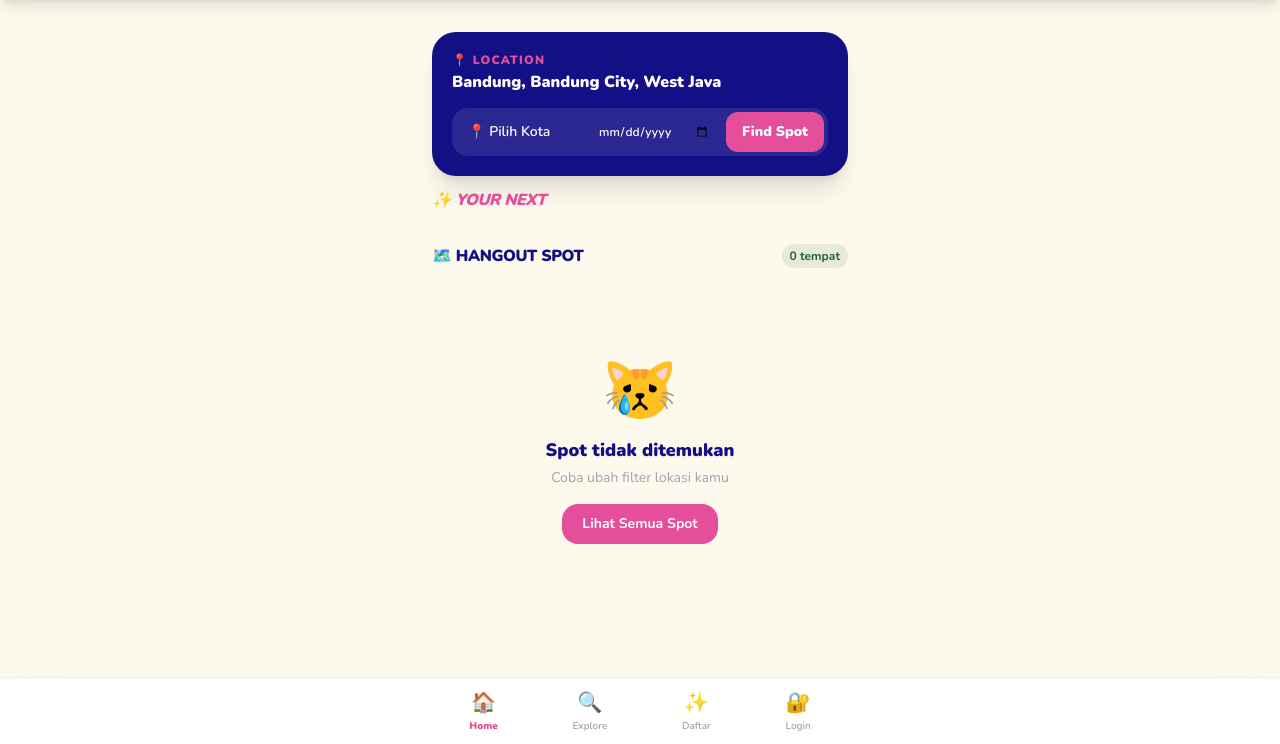
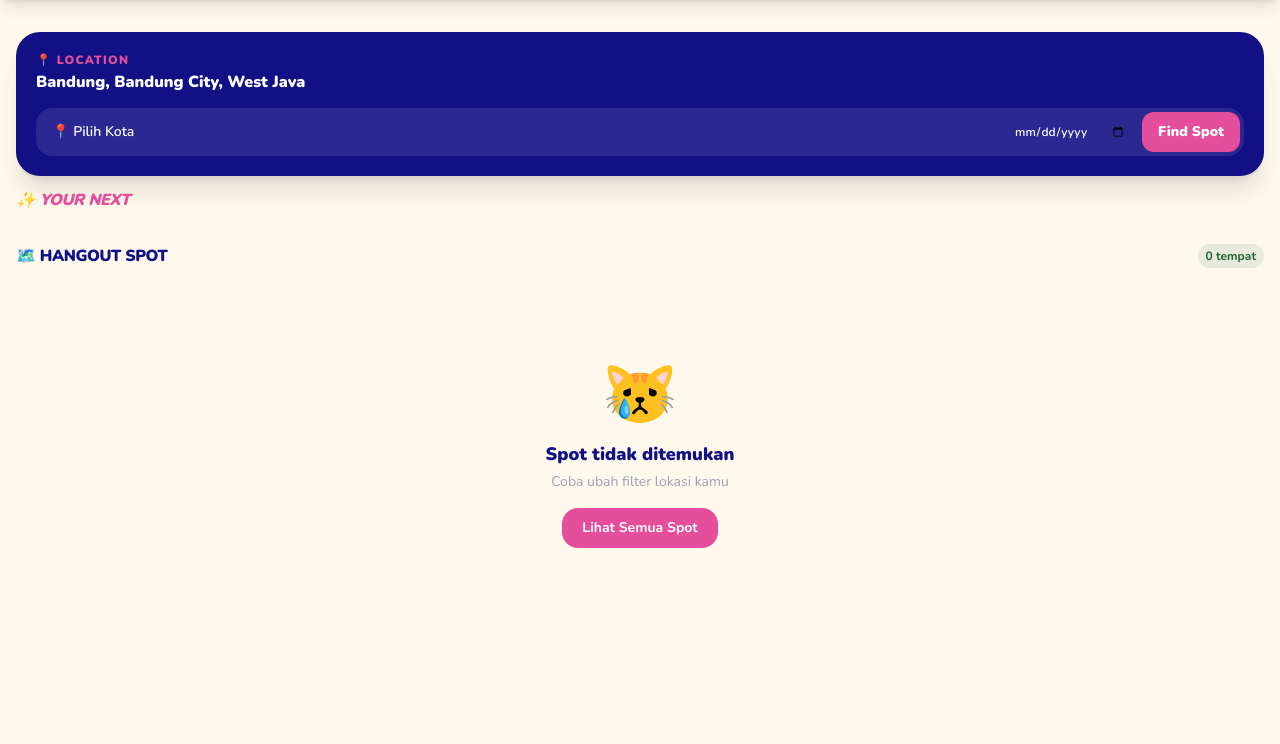
Before and after one commit to dellamalia/pickspot_foundation, a Flask app: template templates/index.html in a window 1280 px wide. Shown: the part 56-800 px from the top of the page. Run offline with Flask 3, Linux system fonts and the light colour scheme; the template is opened without the code that fills it, so the values that code supplies are empty; some libraries are stand-ins or nearby versions.

Commit message:
Refactor index.html for improved layout and styling

```diff
--- a/templates/index.html
+++ b/templates/index.html
@@ -4,38 +4,26 @@
 <!-- ══════════════════════════════════════════
      HERO – Search Panel
 ══════════════════════════════════════════ -->
-<section class="max-w-md mx-auto px-4 pt-5 pb-3">
-  <div class="bg-[#131086] rounded-3xl p-5 shadow-xl">
-
-    <!-- Location label -->
+<section class="max-w-7xl mx-auto px-4 pt-5 pb-3">
+  <div class="bg-[#131086] rounded-3xl p-5 shadow-xl max-w-2xl mx-auto md:max-w-none">
     <div class="flex items-center gap-2 mb-1">
       <span class="text-[#E44E9A] text-xs font-black uppercase tracking-widest">📍 LOCATION</span>
     </div>
-    <p class="text-white font-black text-base mb-4 leading-tight">
-      Bandung, Bandung City, West Java
-    </p>
-
-    <!-- Search form -->
+    <p class="text-white font-black text-base mb-4 leading-tight">Bandung, Bandung City, West Java</p>
     <form method="GET" action="/" class="space-y-3">
       <div class="bg-white/10 backdrop-blur rounded-2xl p-1 flex gap-2">
-        <select name="lokasi"
-                class="flex-1 bg-transparent text-white placeholder-white/60 text-sm font-semibold px-3 py-2.5 outline-none appearance-none">
+        <select name="lokasi" class="flex-1 bg-transparent text-white placeholder-white/60 text-sm font-semibold px-3 py-2.5 outline-none appearance-none">
           <option value="" class="text-[#131086]">📍 Pilih Kota</option>
-          <option value="Kota Bandung"  class="text-[#131086]" {{ 'selected' if lokasi == 'Kota Bandung' }}>Kota Bandung</option>
-          <option value="Jatinangor"    class="text-[#131086]" {{ 'selected' if lokasi == 'Jatinangor'   }}>Jatinangor</option>
-          <option value="Cimahi"        class="text-[#131086]" {{ 'selected' if lokasi == 'Cimahi'       }}>Cimahi</option>
+          <option value="Kota Bandung" class="text-[#131086]" {{ 'selected' if lokasi == 'Kota Bandung' }}>Kota Bandung</option>
+          <option value="Jatinangor" class="text-[#131086]" {{ 'selected' if lokasi == 'Jatinangor' }}>Jatinangor</option>
+          <option value="Cimahi" class="text-[#131086]" {{ 'selected' if lokasi == 'Cimahi' }}>Cimahi</option>
         </select>
-
-        <input type="date" name="tanggal" value="{{ tanggal }}"
-               class="bg-transparent text-white text-xs font-semibold px-2 py-2.5 outline-none w-32">
-
-        <button type="submit"
-                class="bg-[#E44E9A] text-white font-black text-sm px-4 py-2.5 rounded-xl hover:bg-white hover:text-[#E44E9A] transition whitespace-nowrap">
+        <input type="date" name="tanggal" value="{{ tanggal }}" class="bg-transparent text-white text-xs font-semibold px-2 py-2.5 outline-none w-32">
+        <button type="submit" class="bg-[#E44E9A] text-white font-black text-sm px-4 py-2.5 rounded-xl hover:bg-white hover:text-[#E44E9A] transition whitespace-nowrap">
           Find Spot
         </button>
       </div>
     </form>
-
     {% if lokasi %}
     <p class="text-white/60 text-xs mt-2">
       Menampilkan spot di <span class="text-[#E44E9A] font-bold">{{ lokasi }}</span>
@@ -45,19 +33,14 @@
   </div>
 </section>
 
-
 <!-- ══════════════════════════════════════════
-     YOUR NEXT – Horizontal preview strip
+     YOUR NEXT – Horizontal strip
 ══════════════════════════════════════════ -->
-<section class="max-w-md mx-auto px-4 pb-3">
+<section class="max-w-7xl mx-auto px-4 pb-3">
   <h2 class="text-[#E44E9A] font-black text-base italic mb-3 tracking-tight">✨ YOUR NEXT</h2>
-
   <div class="flex gap-3 overflow-x-auto pb-2 scrollbar-hide -mx-1 px-1">
     {% for spot in spots[:5] %}
-    <a href="#spot-{{ spot.id_spot }}"
-       class="min-w-[130px] bg-white rounded-2xl overflow-hidden shadow-sm flex-shrink-0
-              hover:shadow-md transition-shadow border border-gray-100">
-      <!-- Mini thumbnail -->
+    <a href="#spot-{{ spot.id_spot }}" class="min-w-[130px] bg-white rounded-2xl overflow-hidden shadow-sm flex-shrink-0 hover:shadow-md transition-shadow border border-gray-100">
       <div class="h-[72px] relative flex items-center justify-center
         {% if loop.index == 1 %}bg-gradient-to-br from-[#131086] to-[#E44E9A]
         {% elif loop.index == 2 %}bg-gradient-to-br from-[#E44E9A] to-[#1F6232]
@@ -65,13 +48,10 @@
         {% elif loop.index == 4 %}bg-gradient-to-br from-[#E44E9A]/80 to-[#131086]
         {% else %}bg-gradient-to-br from-[#131086]/80 to-[#1F6232]{% endif %}">
         <span class="text-2xl">🏪</span>
-        <span class="absolute bottom-1 right-1.5 bg-black/40 text-white text-[10px]
-                     font-black px-1.5 py-0.5 rounded-full">⭐ {{ spot.rating }}</span>
+        <span class="absolute bottom-1 right-1.5 bg-black/40 text-white text-[10px] font-black px-1.5 py-0.5 rounded-full">⭐ {{ spot.rating }}</span>
       </div>
       <div class="p-2">
-        <p class="text-[#131086] font-black text-[11px] leading-tight line-clamp-2">
-          {{ spot.nama_spot }}
-        </p>
+        <p class="text-[#131086] font-black text-[11px] leading-tight line-clamp-2">{{ spot.nama_spot }}</p>
         <p class="text-[#1F6232] text-[10px] font-bold mt-0.5">{{ spot.lokasi }}</p>
       </div>
     </a>
@@ -79,181 +59,59 @@
   </div>
 </section>
 
-
 <!-- ══════════════════════════════════════════
-     HANGOUT SPOTS – Full card grid
+     HANGOUT SPOTS – Responsive Grid
 ══════════════════════════════════════════ -->
-<section class="max-w-md mx-auto px-4 pb-28">
-
-  <div class="flex items-center justify-between mb-3">
+<section class="max-w-7xl mx-auto px-4 pb-28 md:pb-10">
+  <div class="flex items-center justify-between mb-4">
     <h2 class="text-[#131086] font-black text-base tracking-tight">🗺️ HANGOUT SPOT</h2>
-    <span class="text-[#1F6232] text-xs font-bold bg-[#1F6232]/10 px-2 py-1 rounded-full">
-      {{ spots|length }} tempat
-    </span>
+    <span class="text-[#1F6232] text-xs font-bold bg-[#1F6232]/10 px-2 py-1 rounded-full">{{ spots|length }} tempat</span>
   </div>
 
-  <!-- ── Time-slot rows (simulating pitch deck UI) ── -->
-  {% set time_slots = [('10.00 – 12.00', spots[:3]), ('12.00 – 14.00', spots[3:6]), ('14.00 – 16.00', spots[6:])] %}
-  {% for slot_label, slot_spots in time_slots %}
-    {% if slot_spots %}
-    <div class="mb-5">
-      <div class="inline-flex items-center gap-2 bg-[#131086] text-white text-xs font-black
-                  px-3 py-1 rounded-full mb-3">
-        🕙 {{ slot_label }}
-      </div>
-
-      <div class="space-y-4">
-        {% for spot in slot_spots %}
-        <div id="spot-{{ spot.id_spot }}"
-             class="bg-white rounded-3xl overflow-hidden shadow-md
-                    hover:shadow-xl transition-all duration-200 border border-gray-50/80">
-
-          <!-- Card banner -->
+  {% if spots %}
+  <div class="grid grid-cols-1 sm:grid-cols-2 lg:grid-cols-3 xl:grid-cols-4 gap-4">
+    {% for spot in spots %}
+    <div id="spot-{{ spot.id_spot }}" class="bg-white rounded-3xl overflow-hidden shadow-md hover:shadow-xl transition-all duration-200 border border-gray-50/80">
       <div class="h-44 relative flex items-end
         {% if loop.index % 3 == 1 %}bg-gradient-to-br from-[#131086] via-[#131086]/80 to-[#E44E9A]/50
         {% elif loop.index % 3 == 2 %}bg-gradient-to-br from-[#1F6232] via-[#1F6232]/70 to-[#131086]/60
         {% else %}bg-gradient-to-br from-[#E44E9A]/80 via-[#131086]/60 to-[#1F6232]/50{% endif %}">
-
-            <!-- Emoji icon (placeholder for real image) -->
-            <span class="absolute top-1/2 left-1/2 -translate-x-1/2 -translate-y-1/2
-                         text-5xl opacity-70 select-none">🏪</span>
-
-            <!-- Rating badge -->
-            <span class="absolute top-3 right-3 bg-[#E44E9A] text-white text-xs font-black
-                         px-2.5 py-1 rounded-full shadow">
-              ⭐ {{ spot.rating }}
-            </span>
-
-            <!-- Stok badge -->
-            <span class="absolute top-3 left-3 bg-[#1F6232] text-white text-xs font-bold
-                         px-2 py-1 rounded-full">
-              {{ spot.stok_booking }} slot
-            </span>
-
-            <!-- Location chip -->
-            <span class="relative z-10 m-4 bg-[#131086]/80 backdrop-blur text-white
-                         text-xs font-semibold px-3 py-1.5 rounded-xl">
-              📍 {{ spot.lokasi }}
-            </span>
+        <span class="absolute top-1/2 left-1/2 -translate-x-1/2 -translate-y-1/2 text-5xl opacity-70 select-none">🏪</span>
+        <span class="absolute top-3 right-3 bg-[#E44E9A] text-white text-xs font-black px-2.5 py-1 rounded-full shadow">⭐ {{ spot.rating }}</span>
+        <span class="absolute top-3 left-3 bg-[#1F6232] text-white text-xs font-bold px-2 py-1 rounded-full">{{ spot.stok_booking }} slot</span>
+        <span class="relative z-10 m-4 bg-[#131086]/80 backdrop-blur text-white text-xs font-semibold px-3 py-1.5 rounded-xl">📍 {{ spot.lokasi }}</span>
       </div>
-
-          <!-- Card body -->
       <div class="p-4">
-            <div class="flex justify-between items-start mb-1.5">
-              <h3 class="text-[#131086] font-black text-sm leading-tight flex-1 pr-3">
-                {{ spot.nama_spot }}
-              </h3>
-            </div>
-
-            <p class="text-gray-400 text-xs leading-relaxed mb-3 line-clamp-2">
-              {{ spot.deskripsi or 'Spot hangout keren di ' ~ spot.lokasi ~ '.' }}
-            </p>
-
-            <!-- Price + CTA -->
+        <h3 class="text-[#131086] font-black text-sm leading-tight mb-1">{{ spot.nama_spot }}</h3>
+        <p class="text-gray-400 text-xs leading-relaxed mb-3 line-clamp-2">{{ spot.deskripsi or 'Spot hangout keren di ' ~ spot.lokasi ~ '.' }}</p>
         <div class="flex items-center justify-between">
           <div>
             <p class="text-[#131086]/40 text-[10px] font-semibold uppercase tracking-wide">Estimasi</p>
-                <p class="text-[#131086] font-black text-sm">
-                  Rp{{ "{:,.0f}".format(spot.harga_estimasi).replace(',', '.') }}
-                </p>
+            <p class="text-[#131086] font-black text-sm">Rp{{ "{:,.0f}".format(spot.harga_estimasi).replace(',', '.') }}</p>
           </div>
-
           {% if session.get('role') == 'member' %}
-                <a href="/book/{{ spot.id_spot }}"
-                   class="bg-[#131086] text-white text-sm font-black px-5 py-2.5 rounded-2xl
-                          hover:bg-[#E44E9A] active:scale-95 transition-all">
-                  Book Now
-                </a>
-
+            <a href="/book/{{ spot.id_spot }}" class="bg-[#131086] text-white text-sm font-black px-5 py-2.5 rounded-2xl hover:bg-[#E44E9A] active:scale-95 transition-all">Book Now</a>
           {% elif session.get('role') in ['admin','staff'] %}
             <div class="flex gap-2">
-                  <a href="/edit_spot/{{ spot.id_spot }}"
-                     class="bg-[#1F6232]/10 text-[#1F6232] text-xs font-bold px-3 py-2 rounded-xl
-                            hover:bg-[#1F6232] hover:text-white transition">Edit</a>
-                  <a href="/delete_spot/{{ spot.id_spot }}"
-                     onclick="return confirm('Hapus spot ini?')"
-                     class="bg-red-50 text-red-400 text-xs font-bold px-3 py-2 rounded-xl
-                            hover:bg-red-500 hover:text-white transition">Hapus</a>
+              <a href="/edit_spot/{{ spot.id_spot }}" class="bg-[#1F6232]/10 text-[#1F6232] text-xs font-bold px-3 py-2 rounded-xl hover:bg-[#1F6232] hover:text-white transition">Edit</a>
+              <a href="/delete_spot/{{ spot.id_spot }}" onclick="return confirm('Hapus spot ini?')" class="bg-red-50 text-red-400 text-xs font-bold px-3 py-2 rounded-xl hover:bg-red-500 hover:text-white transition">Hapus</a>
             </div>
-
           {% else %}
-                <a href="/login"
-                   class="bg-[#E44E9A] text-white text-sm font-black px-5 py-2.5 rounded-2xl
-                          hover:bg-[#131086] active:scale-95 transition-all">
-                  Login to Book
-                </a>
+            <a href="/login" class="bg-[#E44E9A] text-white text-sm font-black px-5 py-2.5 rounded-2xl hover:bg-[#131086] active:scale-95 transition-all">Login to Book</a>
           {% endif %}
         </div>
       </div>
     </div>
     {% endfor %}
   </div>
-    </div>
-    {% endif %}
-  {% endfor %}
-
-  <!-- Empty state -->
-  {% if not spots %}
+  {% else %}
   <div class="text-center py-20">
     <span class="text-6xl block mb-4">😿</span>
     <p class="text-[#131086] font-black text-lg">Spot tidak ditemukan</p>
     <p class="text-gray-400 text-sm mt-1">Coba ubah filter lokasi kamu</p>
-    <a href="/" class="inline-block mt-4 bg-[#E44E9A] text-white font-bold px-5 py-2.5 rounded-2xl text-sm hover:bg-[#131086] transition">
-      Lihat Semua Spot
-    </a>
+    <a href="/" class="inline-block mt-4 bg-[#E44E9A] text-white font-bold px-5 py-2.5 rounded-2xl text-sm hover:bg-[#131086] transition">Lihat Semua Spot</a>
   </div>
   {% endif %}
 </section>
 
-
-<!-- ══════════════════════════════════════════
-     BOTTOM NAVIGATION BAR
-══════════════════════════════════════════ -->
-<nav class="fixed bottom-0 left-0 right-0 z-50 bg-white/90 backdrop-blur border-t border-gray-100 shadow-2xl">
-  <div class="max-w-md mx-auto flex justify-around py-2.5 px-4">
-
-    <a href="/" class="flex flex-col items-center gap-0.5 group">
-      <span class="text-xl">🏠</span>
-      <span class="text-[10px] font-black text-[#E44E9A]">Home</span>
-    </a>
-
-    <a href="/explore" class="flex flex-col items-center gap-0.5 group">
-      <span class="text-xl">🔍</span>
-      <span class="text-[10px] font-semibold text-gray-400 group-hover:text-[#131086] transition">Explore</span>
-    </a>
-
-    {% if session.get('id_user') %}
-      {% if session.get('role') in ['admin','staff'] %}
-      <a href="/dashboard" class="flex flex-col items-center gap-0.5 group">
-        <span class="text-xl">📊</span>
-        <span class="text-[10px] font-semibold text-gray-400 group-hover:text-[#131086] transition">Dashboard</span>
-      </a>
-      <a href="/bookings" class="flex flex-col items-center gap-0.5 group">
-        <span class="text-xl">📋</span>
-        <span class="text-[10px] font-semibold text-gray-400 group-hover:text-[#131086] transition">Bookings</span>
-      </a>
-      {% else %}
-      <a href="/my-bookings" class="flex flex-col items-center gap-0.5 group">
-        <span class="text-xl">📋</span>
-        <span class="text-[10px] font-semibold text-gray-400 group-hover:text-[#131086] transition">My Bookings</span>
-      </a>
-      <a href="/profile" class="flex flex-col items-center gap-0.5 group">
-        <span class="text-xl">👤</span>
-        <span class="text-[10px] font-semibold text-gray-400 group-hover:text-[#131086] transition">Profil</span>
-      </a>
-      {% endif %}
-    {% else %}
-    <a href="/register" class="flex flex-col items-center gap-0.5 group">
-      <span class="text-xl">✨</span>
-      <span class="text-[10px] font-semibold text-gray-400 group-hover:text-[#131086] transition">Daftar</span>
-    </a>
-    <a href="/login" class="flex flex-col items-center gap-0.5 group">
-      <span class="text-xl">🔐</span>
-      <span class="text-[10px] font-semibold text-gray-400 group-hover:text-[#131086] transition">Login</span>
-    </a>
-    {% endif %}
-
-  </div>
-</nav>
-
 {% endblock %}
```
Lines whose indentation alone changed are shown as unchanged.
